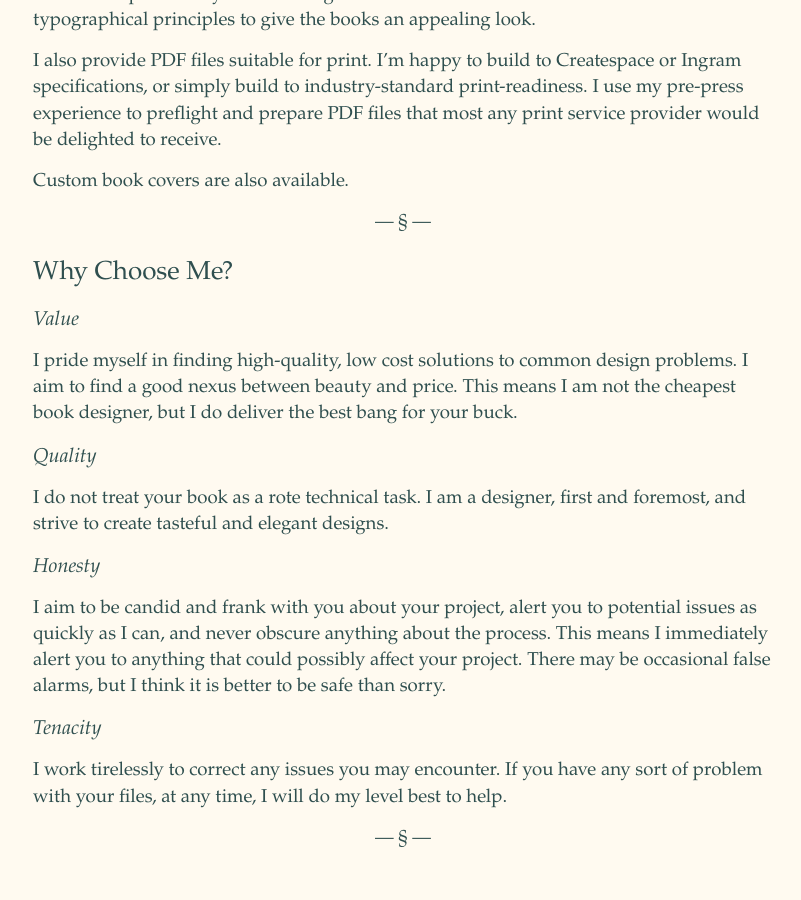
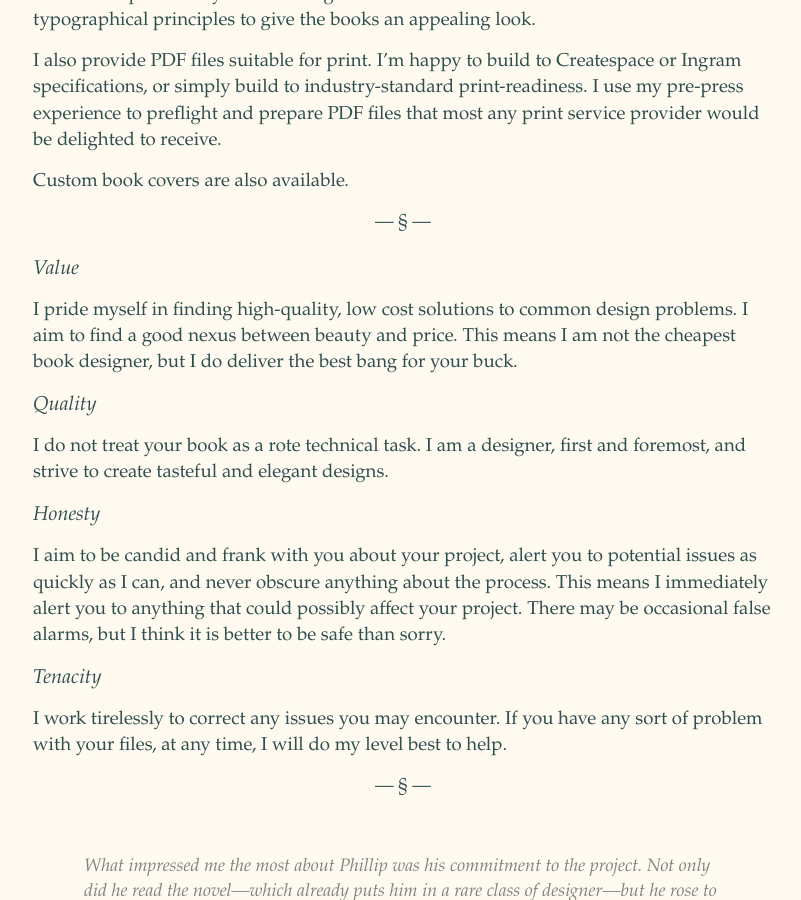
Before and after one commit to phillipgessert/phillipgessert.github.io, a Jekyll site: the page built from index.md, in a window 1280 px wide and 900 px high, scrolled down 587 px. Shown: the whole window, without its empty margins (237-1038 px from the left). Built offline with Jekyll 4.4.1, drawn with Linux system fonts in a browser that asks for light colours.

Commit message:
didnt work

```diff
--- a/index.md
+++ b/index.md
@@ -14,7 +14,7 @@ Custom book covers are also available.
 
 ---
 
-### Why Choose Me?
+
 
 #### Value
 
```
Also changed, not shown: 2 other files.
